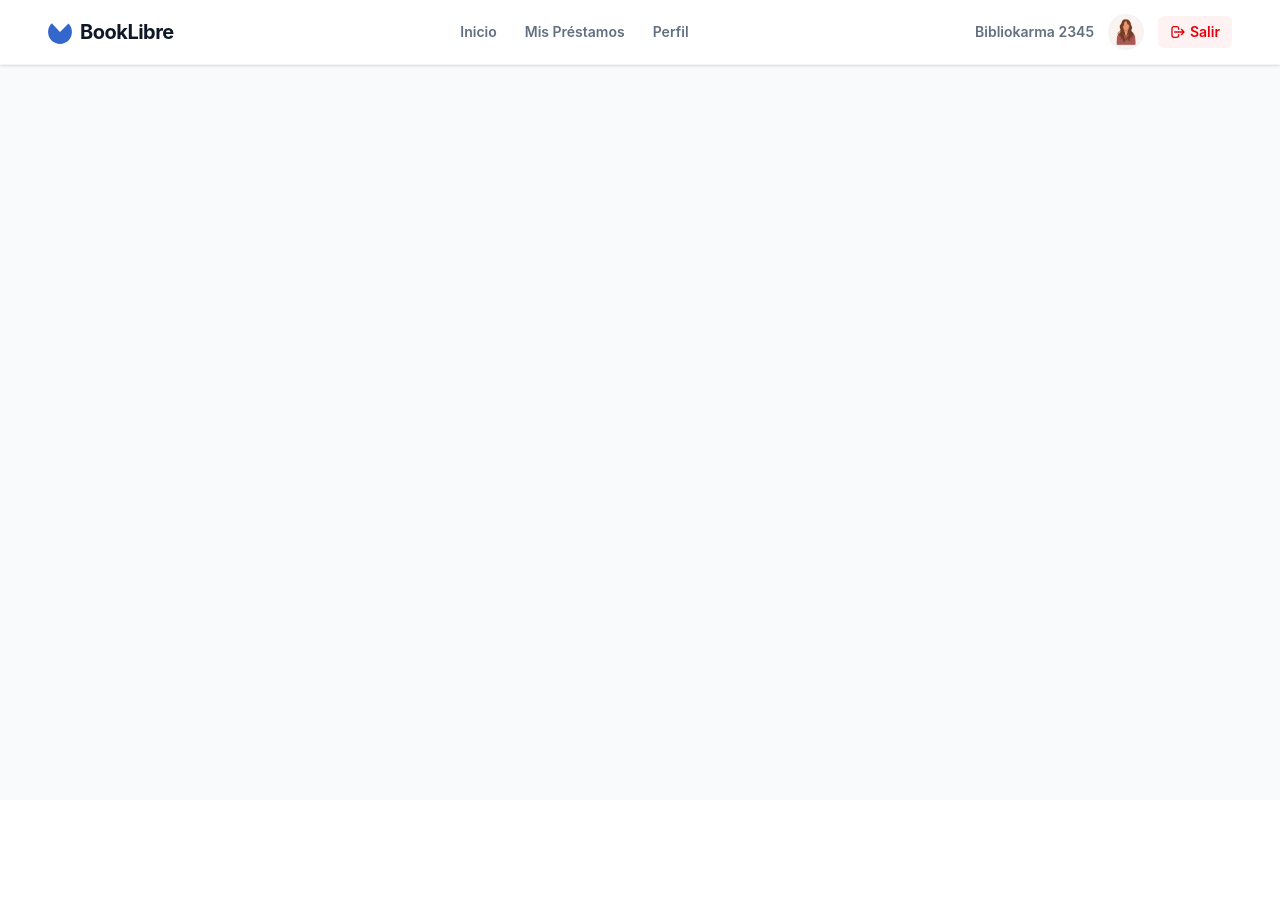
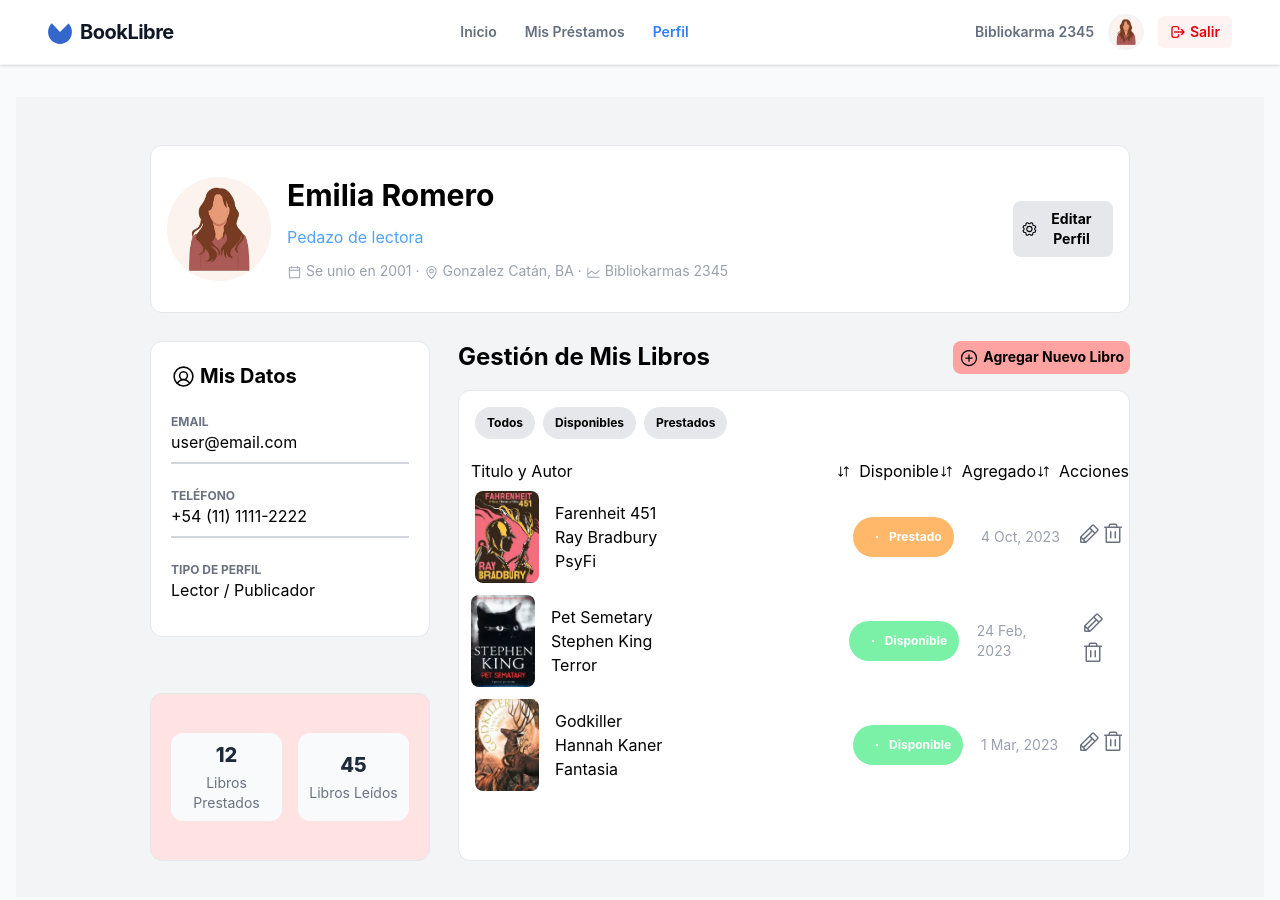
Before and after one commit to Maxi-Andres/booklibre-frontend, a React (Vite) app: page /profile in a window 1280 px wide. Before the commit this address led to /login. Shown: the top 900 px of the page. Before the commit the page ends 800 px from the top, so only its background shows below. Built offline with nearby package versions, Linux system fonts and the light colour scheme; sample sign-in values are in the browser's storage.

Commit message:
fix profile route

```diff
--- a/package.json
+++ b/package.json
@@ -14,6 +14,7 @@
     "@heroicons/react": "^2.2.0",
     "@phosphor-icons/react": "^2.1.10",
     "@tabler/icons-react": "^3.40.0",
+    "phosphor-icons": "^1.4.2",
     "react": "^19.2.0",
     "react-dom": "^19.2.0",
     "react-router": "^7.13.1"
--- a/src/App.tsx
+++ b/src/App.tsx
@@ -3,6 +3,7 @@ import { useState} from 'react'
 import { Login } from '../src/pages/login'
 import HomePage from './pages/HomePages'
 import { PrivateLayer } from './components/PrivateLayer'
+import Profile from "@/pages/Profile"
 
 
 const BookDetail = () => <div className="p-8">Detalle del Libro</div>;
@@ -24,6 +25,7 @@ function App() {
           <Route path="/" element={<HomePage />} />
           <Route path="/detalle-de-libro" element={<BookDetail />} />
           <Route path="/prestamos-de-libros" element={<LoanDetails />} />
+          <Route path="/profile" element={<Profile/>} />
           <Route path="*" element={<Navigate to="/login" />} />
         </Route>
       ) : (<>
--- a/src/pages/Profile.tsx
+++ b/src/pages/Profile.tsx
@@ -1,4 +1,4 @@
-import ProfileBook from "@/components/profileBook"
+import ProfileBook from '../components/ProfileBook'
 import Tag from "@/components/Tag"
 
 import {
```
Also changed, not shown: 1 other file (tests, documents, lock files or other folders).
